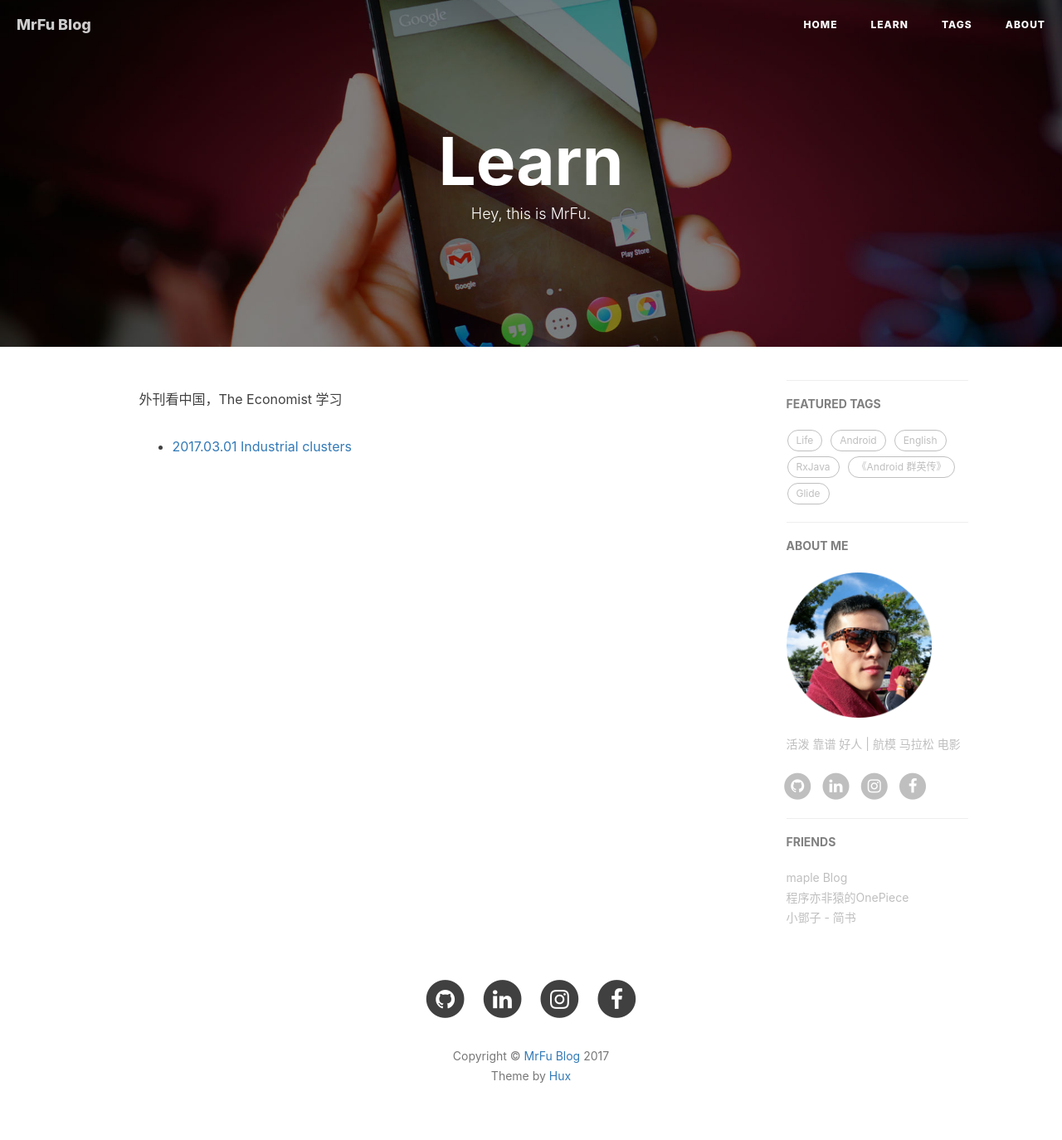
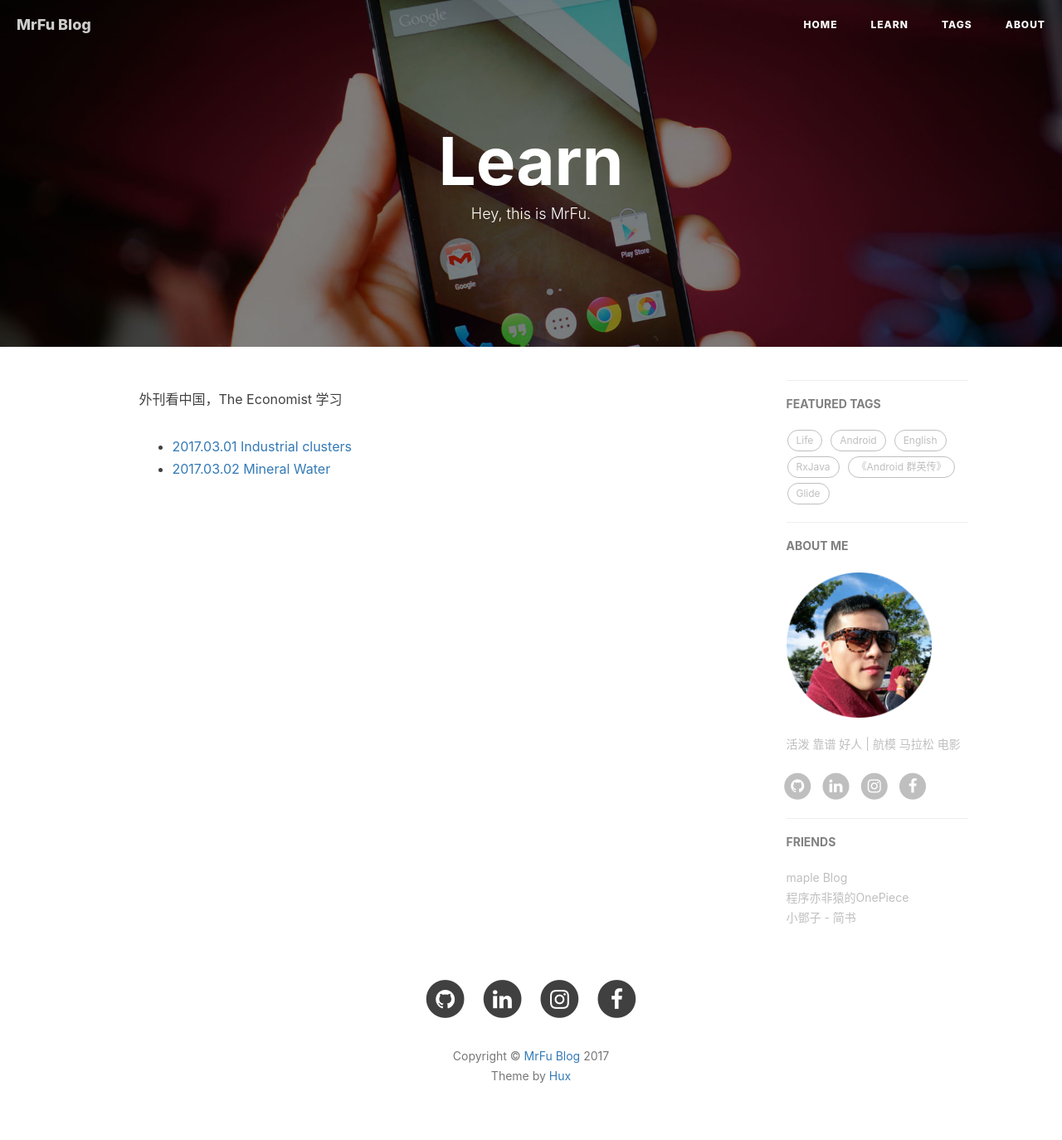
Before and after one commit to MrFuFuFu/mrfufufu.github.io, a Jekyll site: the page built from learn.html, in a window 1280 px wide. Shown: the whole page at 83% size. Built offline with Jekyll 4.4.1, drawn with Linux system fonts in a browser that asks for light colours; nearby versions of some CDN libraries; comment, search, counter and statistics services are not loaded.

Commit message:
new file

```diff
--- a/learn.html
+++ b/learn.html
@@ -11,6 +11,7 @@ header-img: "img/about-bg.jpg"
 
     <ul class="active-list">
         <li><a href="{{site.baseUrl}}/attach/TheEconomist/2017-03-01-Industrial-clusters.pdf"> 2017.03.01 Industrial clusters </a></li>
+        <li><a href="{{site.baseUrl}}/attach/TheEconomist/2017-03-02-Mineral-water.pdf"> 2017.03.02 Mineral Water </a></li>
     </ul>
 </div>
 
```
